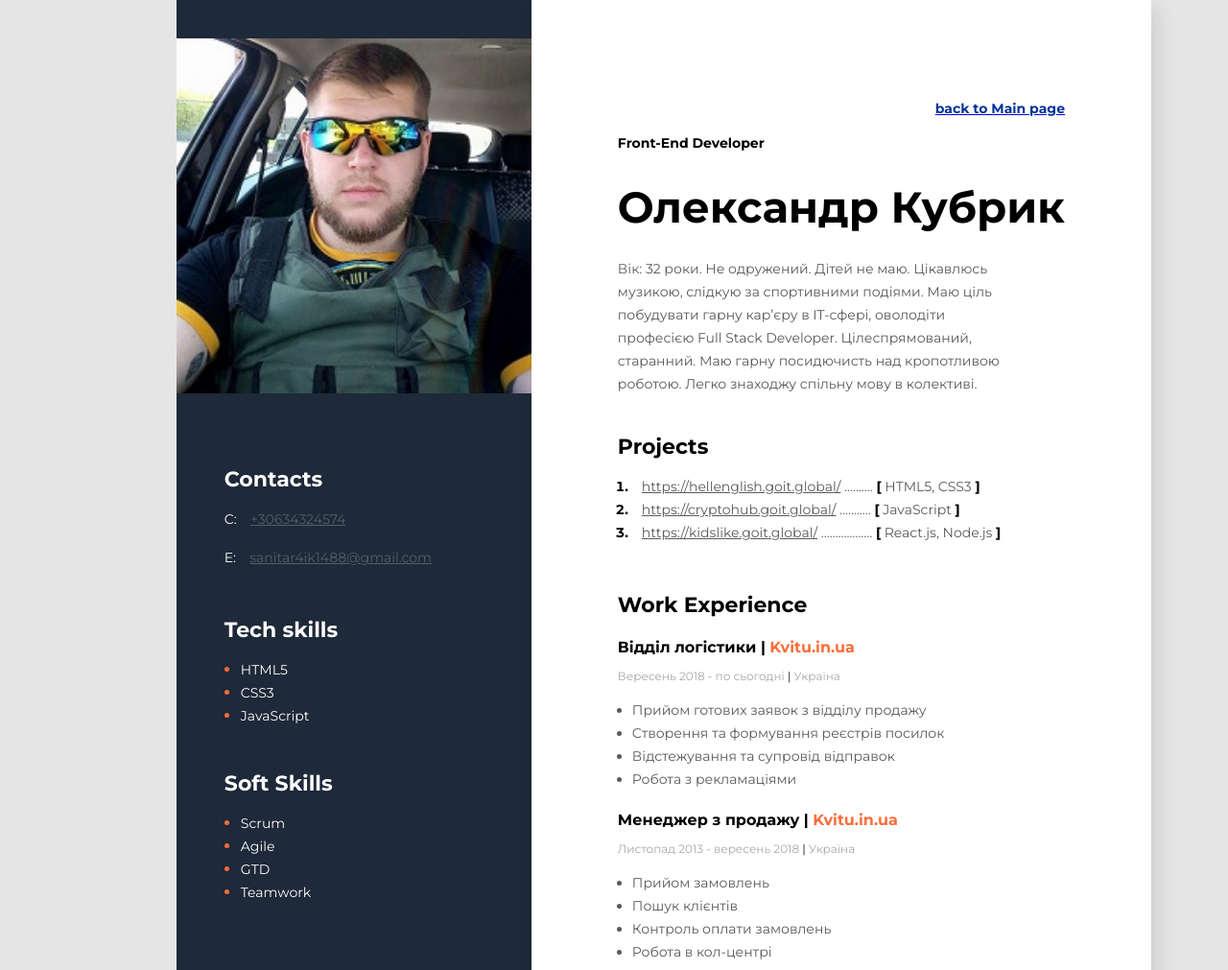
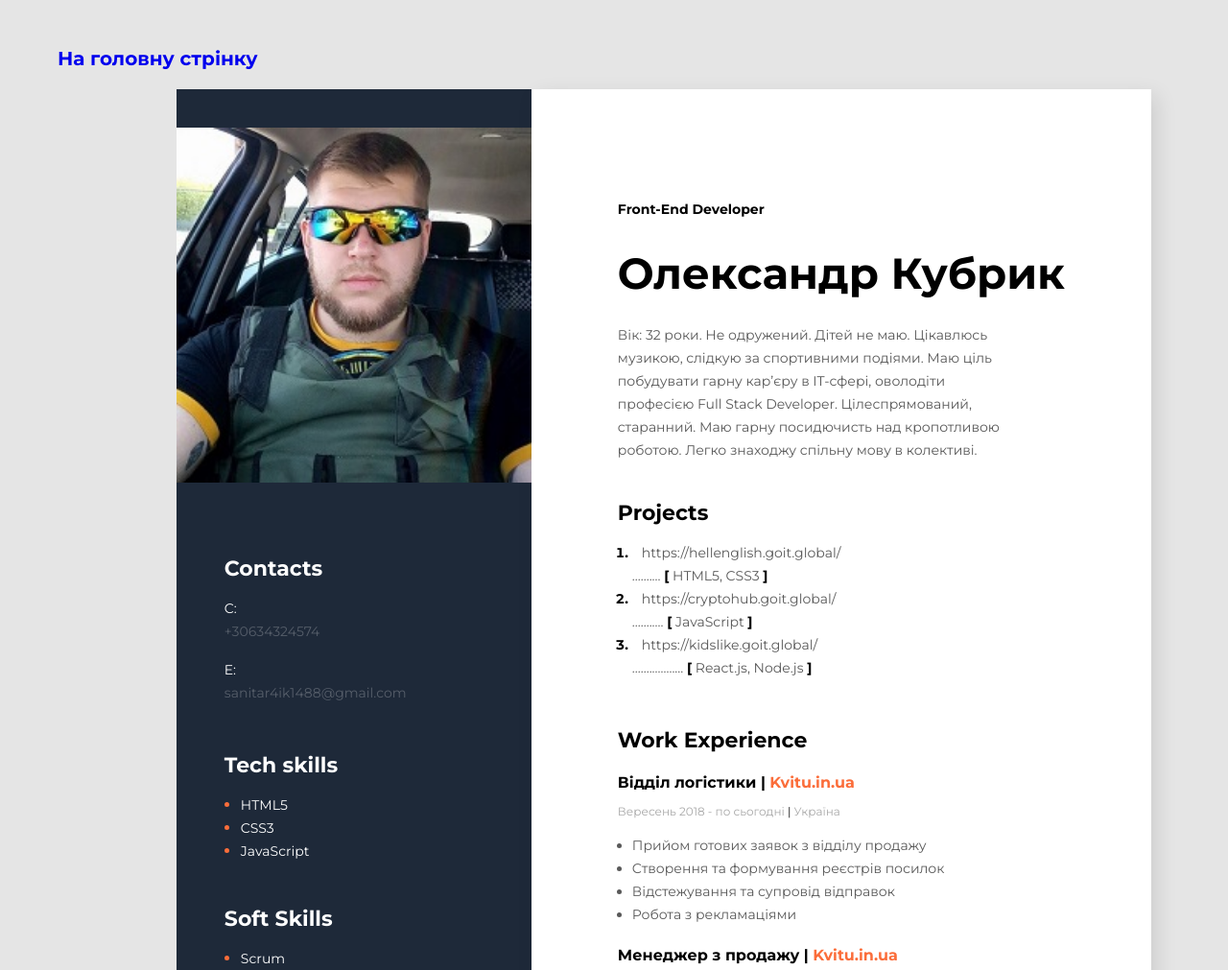
Before and after one commit to KubrykAlex/beetroot-homewors, a plain HTML site: page lesson-3-css/lesson-3.html in a window 1280 px wide. Shown: the top 1011 px of the page at 96% size. Drawn offline with nearby package versions, Linux system fonts and the light colour scheme.

Commit message:
in progress

```diff
--- a/lesson-3-css/lesson-3.html
+++ b/lesson-3-css/lesson-3.html
@@ -19,18 +19,25 @@
     <title>Resume</title>
   </head>
   <body>
+    <!-- to main page -->
+    <div class="to-back">
+      <div class="to-back-wrapper">
+        <nav class="to-back-nav">
+          <ul class="to-back-list">
+            <li class="to-back-item">
+              <a href="../index.html">На головну стрінку</a>
+            </li>
+          </ul>
+        </nav>
+      </div>
+    </div>
+
     <!--main-->
     <div class="main">
       <!--main content-->
       <div class="main-content">
         <!--about user-->
         <div class="about">
-          <h4 class="to-main-page">
-            <a href="../index.html">
-              <span class="to-main-page">back to Main page</span>
-            </a>
-          </h4>
-
           <h2 class="about-position">Front-End Developer</h2>
 
           <h1 class="about-name">Олександр Кубрик</h1>
--- a/lesson-3-css/styles.css
+++ b/lesson-3-css/styles.css
@@ -10,6 +10,33 @@
 body {
   font-family: "Montserrat", sans-serif;
   background-color: #e5e5e5;
+}
+
+a {
+  text-decoration: none;
+  display: flex;
+}
+a:hover {
+  color: var(--c-link-hover);
+}
+
+/* to main page */
+
+.to-back {
+
+}
+
+.to-back-nav {
+  font-weight: 700;
+  font-size: 20px;
+  padding-top: 30px;
+  padding-left: 20px;
+  margin-bottom: 20px;
+  color: #fb6d3a;
+}
+
+.to-back-list {
+  list-style: none;
 }
 
 /* main styles */
```
Also changed, not shown: lesson-1-html/lesson-1.html (+15 -5 lines), lesson-4-html5/styles/main.css (+13 -0 lines).
